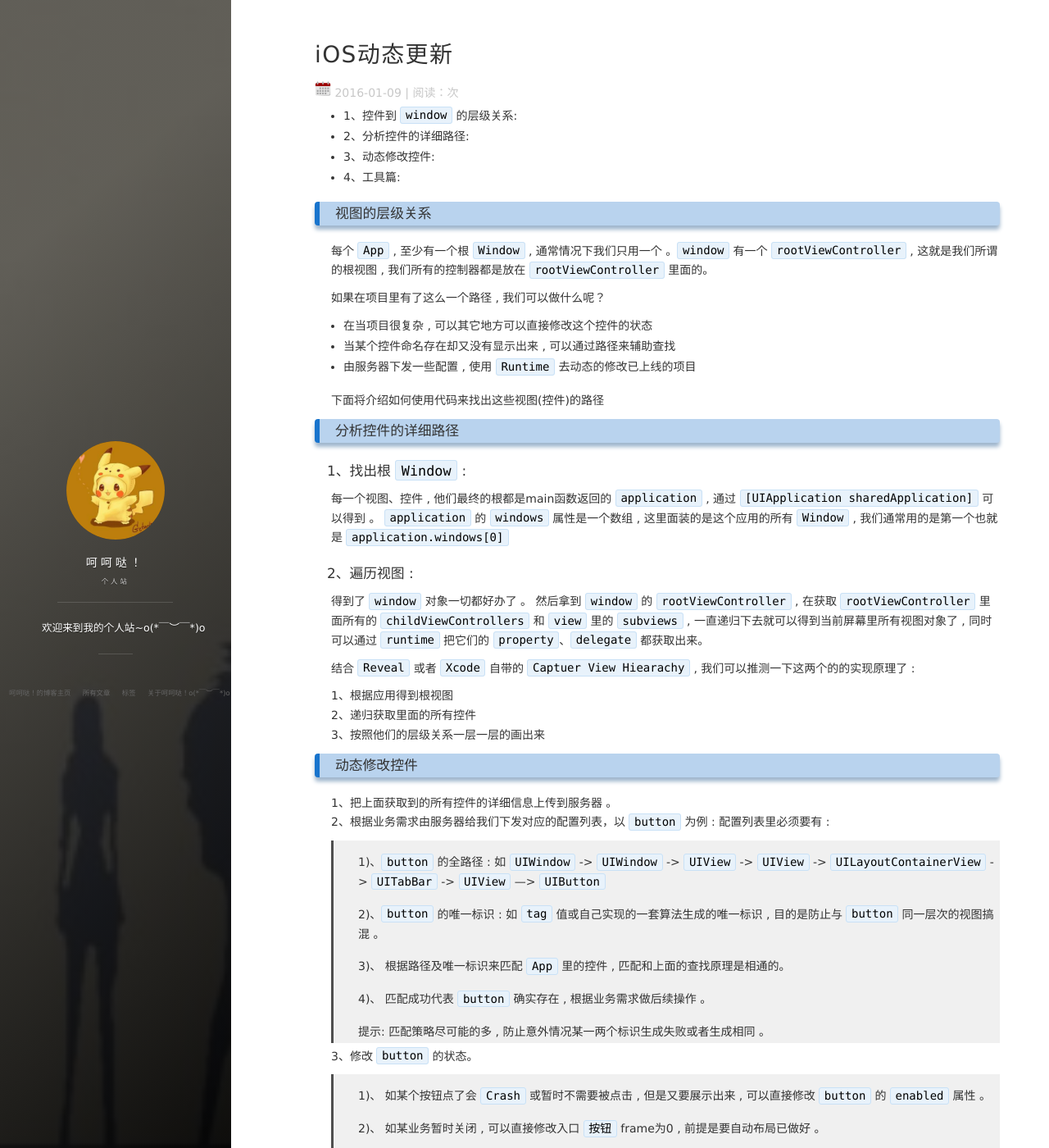
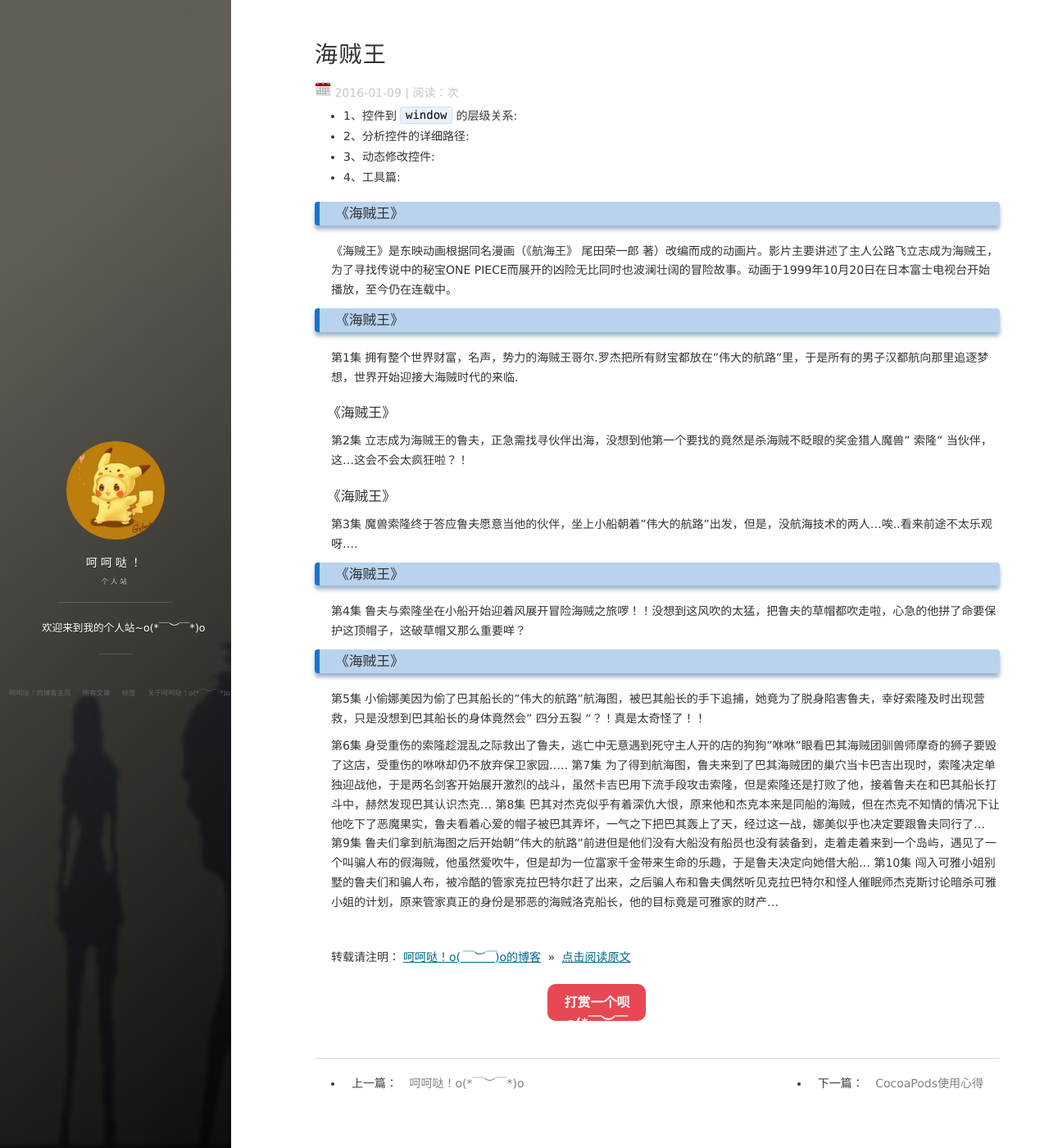
Before and after one commit to toothpaste5576/toothpaste5576.github.io, a Jekyll site: the page built from _posts/2016-01-09-iOS_OTA.md, in a window 1280 px wide and 1400 px high. Shown: the whole window at 82% size. Built offline with Jekyll 4.4.1, drawn with Linux system fonts in a browser that asks for light colours; nearby versions of some CDN libraries; comment, search, counter and statistics services are not loaded; some of the changed text lies outside the part shown.

Commit message:
Update 2016-01-09-iOS_OTA.md

```diff
--- a/_posts/2016-01-09-iOS_OTA.md
+++ b/_posts/2016-01-09-iOS_OTA.md
@@ -1,8 +1,8 @@
 ---
 layout: post
-title: "iOS动态更新"
+title: "海贼王"
 date: 2016-01-09 11:15:06
-description: "iOS 使用Runtime 实现动态更新"
+description: "海贼王"
 tag: iOS
 
 ---
@@ -12,92 +12,48 @@
 * 3、动态修改控件:
 * 4、工具篇:
 
-### 视图的层级关系
+### 《海贼王》
 
-每个 `App` , 至少有一个根 `Window` , 通常情况下我们只用一个 。`window` 有一个 `rootViewController` , 这就是我们所谓的根视图 , 我们所有的控制器都是放在 `rootViewController` 里面的。
+《海贼王》是东映动画根据同名漫画（《航海王》 尾田荣一郎 著）改编而成的动画片。影片主要讲述了主人公路飞立志成为海贼王，为了寻找传说中的秘宝ONE PIECE而展开的凶险无比同时也波澜壮阔的冒险故事。动画于1999年10月20日在日本富士电视台开始播放，至今仍在连载中。
+
+### 《海贼王》
+第1集
+拥有整个世界财富，名声，势力的海贼王哥尔.罗杰把所有财宝都放在"伟大的航路"里，于是所有的男子汉都航向那里追逐梦想，世界开始迎接大海贼时代的来临.
+#### 《海贼王》
+
+第2集
+立志成为海贼王的鲁夫，正急需找寻伙伴出海，没想到他第一个要找的竟然是杀海贼不眨眼的奖金猎人魔兽" 索隆" 当伙伴，这...这会不会太疯狂啦？！
+
+#### 《海贼王》
+
+第3集
+魔兽索隆终于答应鲁夫愿意当他的伙伴，坐上小船朝着"伟大的航路"出发，但是，没航海技术的两人…唉..看来前途不太乐观呀....
 
 
-如果在项目里有了这么一个路径 , 我们可以做什么呢？
 
-* 在当项目很复杂 , 可以其它地方可以直接修改这个控件的状态
-* 当某个控件命名存在却又没有显示出来 , 可以通过路径来辅助查找
-* 由服务器下发一些配置 , 使用 `Runtime` 去动态的修改已上线的项目
+### 《海贼王》
 
-下面将介绍如何使用代码来找出这些视图(控件)的路径
-
-### 分析控件的详细路径
-
-#### 1、找出根 `Window` :
-
-每一个视图、控件 , 他们最终的根都是main函数返回的 `application` , 通过 `[UIApplication sharedApplication]` 可以得到 。 `application` 的 `windows` 属性是一个数组 , 这里面装的是这个应用的所有 `Window` , 我们通常用的是第一个也就是 `application.windows[0]`
-
-#### 2、遍历视图 :
-
-得到了 `window` 对象一切都好办了 。 然后拿到 `window` 的 `rootViewController` , 在获取 `rootViewController` 里面所有的 `childViewControllers` 和 `view` 里的 `subviews` , 一直递归下去就可以得到当前屏幕里所有视图对象了 , 同时可以通过 `runtime` 把它们的 `property`、`delegate` 都获取出来。
-
-结合 `Reveal` 或者 `Xcode` 自带的 `Captuer View Hiearachy` , 我们可以推测一下这两个的的实现原理了 :
-
-1、根据应用得到根视图
-2、递归获取里面的所有控件
-3、按照他们的层级关系一层一层的画出来
-
-### 动态修改控件
-
-1、把上面获取到的所有控件的详细信息上传到服务器 。
-2、根据业务需求由服务器给我们下发对应的配置列表，以 `button` 为例 : 配置列表里必须要有 :
-
-> 1)、`button` 的全路径 : 如 `UIWindow` -> `UIWindow` -> `UIView` -> `UIView` -> `UILayoutContainerView` -> `UITabBar` -> `UIView` —> `UIButton`
-
-> 2)、`button` 的唯一标识 : 如 `tag` 值或自己实现的一套算法生成的唯一标识 , 目的是防止与 `button` 同一层次的视图搞混 。
-
-> 3)、 根据路径及唯一标识来匹配 `App` 里的控件 , 匹配和上面的查找原理是相通的。
-
-> 4)、 匹配成功代表  `button` 确实存在 , 根据业务需求做后续操作 。
-
-> 提示: 匹配策略尽可能的多 , 防止意外情况某一两个标识生成失败或者生成相同 。
-
-3、修改 `button` 的状态。
-
-> 1)、 如某个按钮点了会 `Crash` 或暂时不需要被点击 , 但是又要展示出来 , 可以直接修改 `button` 的 `enabled` 属性 。
-
-> 2)、 如某业务暂时关闭 , 可以直接修改入口 `按钮` frame为0 , 前提是要自动布局已做好 。
-
-> 3)、 如给购买 `按钮` 添加监听事件 `addTarget: action: forControlEvents:`
-
-> `target` 也可以通过上面 `遍历视图` 获取到 , `action` 可以由服务器下发 , 也可以一开始就写死 , 等有需求的时候直接传不同的参数就行了 。
-
-4、 绑定查找控件时 , 这个界面必须要已经初始化完成了才行 , 假如界面还没生成肯定是查找不到这个控件的 。 这里给大家提供两种思路 :
-
-> 1、使用Runtime `Method Swizzing` ,  直接把修改控件的方法与 `didMoveToSuperview` 和 `didMoveToWindow` 动态绑定 , 等这个控件加载出来之后再去修改 , 查找路径正确的话肯定就能找到了 。
-
-> 2、在具体的类里面 , 等控件的初始化方法调用完后 , 再去执行动态修改 , 如在`viewDidLoad` 里面初始化控件 , 在 `viewWillAppear:` 里面动态修改 。
-
-> 建议使用第一种适用范围更强 。
+第4集
+鲁夫与索隆坐在小船开始迎着风展开冒险海贼之旅啰！！没想到这风吹的太猛，把鲁夫的草帽都吹走啦，心急的他拼了命要保护这顶帽子，这破草帽又那么重要咩？
 
 
-上架后的 `应用` 可能会遇到的一些突发状况 , 未测出的`Crash`、临时改点小需求 , 等等 , 我们总不能每次因为一点小改动就重新提交一次 `App Store` , 先不说 `App Store` 的审核时间 , 频繁的让用户去更新应用 , 用户也会烦的 。使用这篇文章所讲的来实现动态更新是再合适不过了 。
-
-首先上面讲的 `动态更新` 是完全脱离出来的一个模块 , 跟业务逻辑没有任何关系 , 只需要部署一次就行了 , 等开发下一个项目也可以直接拿过去使用 。这里的动态更新适用于局部的视图、控件的修改 , 如果你有其它需求可以考虑 [JSPatch](https://github.com/bang590/JSPatch) , 下发脚本也是一个不错的选择 。
+### 《海贼王》
+第5集
+小偷娜美因为偷了巴其船长的"伟大的航路"航海图，被巴其船长的手下追捕，她竟为了脱身陷害鲁夫，幸好索隆及时出现营救，只是没想到巴其船长的身体竟然会" 四分五裂 "？！真是太奇怪了！！
 
 
-### 工具篇
-使用一些UI调试的辅助工具 , 使我们查看视图在项目中得层次结构更为方便 。
-常用的UI调试的工具：
-
-* Captuer View Hiearachy
-* Reveal
-
-Xcode自带的 `Captuer View Hiearachy` 实现步骤:
-
-* 1、打开Xcode , 运行项目 , 选择最顶部的 `Debug`
-* 2、`Debug` -> `View Debugging` -> `Show View Frames`
-* 3、`Debug` -> `View Debugging` -> `Captuer View Hiearachy`
-
-Xcode里面就变成了三维的视图了 , Xcode左侧展示出来的是层级关系的树状图 。
-
-Reveal的功能相对来说更强大 , 适用于UI调试视图查找 。使用方法请看 [Reveal集成指南](http://support.revealapp.com/kb/getting-started/reveal) 。
+第6集
+身受重伤的索隆趁混乱之际救出了鲁夫，逃亡中无意遇到死守主人开的店的狗狗"咻咻"眼看巴其海贼团驯兽师摩奇的狮子要毁了这店，受重伤的咻咻却仍不放弃保卫家园.....
+第7集
+为了得到航海图，鲁夫来到了巴其海贼团的巢穴当卡巴吉出现时，索隆决定单独迎战他，于是两名剑客开始展开激烈的战斗，虽然卡吉巴用下流手段攻击索隆，但是索隆还是打败了他，接着鲁夫在和巴其船长打斗中，赫然发现巴其认识杰克…
+第8集
+巴其对杰克似乎有着深仇大恨，原来他和杰克本来是同船的海贼，但在杰克不知情的情况下让他吃下了恶魔果实，鲁夫看着心爱的帽子被巴其弄坏，一气之下把巴其轰上了天，经过这一战，娜美似乎也决定要跟鲁夫同行了…
+第9集
+鲁夫们拿到航海图之后开始朝"伟大的航路"前进但是他们没有大船没有船员也没有装备到，走着走着来到一个岛屿，遇见了一个叫骗人布的假海贼，他虽然爱吹牛，但是却为一位富家千金带来生命的乐趣，于是鲁夫决定向她借大船…
+第10集
+闯入可雅小姐别墅的鲁夫们和骗人布，被冷酷的管家克拉巴特尔赶了出来，之后骗人布和鲁夫偶然听见克拉巴特尔和怪人催眠师杰克斯讨论暗杀可雅小姐的计划，原来管家真正的身份是邪恶的海贼洛克船长，他的目标竟是可雅家的财产...
 
 
 <br>
 
-转载请注明：[潘柏信的博客](http://baixin) » [点击阅读原文](http://baixin.io/2016/01/iOS_OTA/)
+转载请注明：[呵呵哒！o(*￣︶￣*)o的博客](http://baixin) » [点击阅读原文](http://toothpaste5576.github.io)
```
